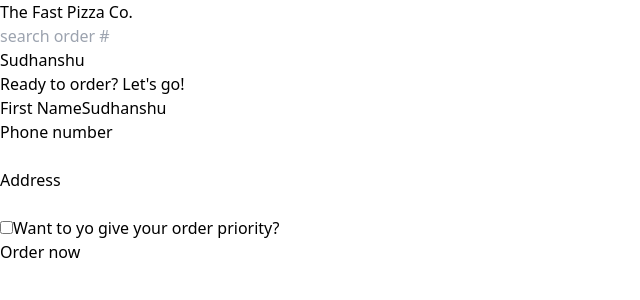
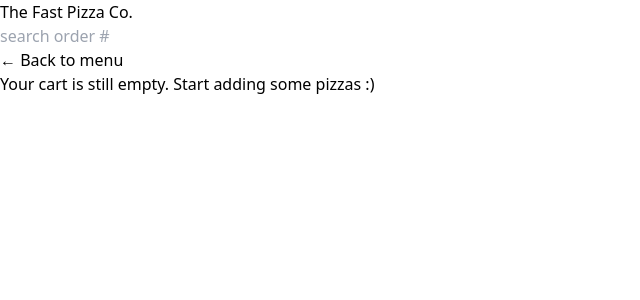
Before and after one commit to Persephones-hades101/the-fast-pizza, a React (Vite) app: page /order/new in a window 1280 px wide. Shown: the top 300 px of the page, without its empty margins (0-640 px from the left). Built offline with nearby package versions, Linux system fonts and the light colour scheme.

Commit message:
fixed more cart related issues

```diff
--- a/src/features/cart/CartOverview.jsx
+++ b/src/features/cart/CartOverview.jsx
@@ -1,6 +1,7 @@
 import { useSelector } from "react-redux";
 import { Link } from "react-router-dom";
 import { formatCurrency } from "../../utils/helpers";
+import { getTotalCartPrice } from "./cartSlice";
 
 function CartOverview() {
   const numPizzas = useSelector((store) =>
@@ -8,11 +9,7 @@
       return total + curr.quantity;
     }, 0),
   );
-  const totalPrice = useSelector((store) =>
-    store.cart.cart.reduce((total, curr) => {
-      return total + curr.totalPrice;
-    }, 0),
-  );
+  const totalPrice = useSelector(getTotalCartPrice);
 
   if (!numPizzas) return null;
 
--- a/src/features/cart/cartSlice.js
+++ b/src/features/cart/cartSlice.js
@@ -43,6 +43,12 @@
   return store.cart.cart.find((item) => item.pizzaId === id)?.quantity ?? 0;
 };
 
+export const getTotalCartPrice = (store) => {
+  return store.cart.cart.reduce((total, curr) => {
+    return total + curr.totalPrice;
+  }, 0);
+};
+
 export const {
   addItem,
   deleteItem,
--- a/src/features/order/CreateOrder.jsx
+++ b/src/features/order/CreateOrder.jsx
@@ -3,6 +3,10 @@
 import { createOrder } from "../../services/apiRestaurant";
 import Button from "../../UI/Button";
 import { useSelector } from "react-redux";
+import EmptyCart from "../cart/EmptyCart";
+import store from "../../store";
+import { clearCart, getTotalCartPrice } from "../cart/cartSlice";
+import { formatCurrency } from "../../utils/helpers";
 
 // https://uibakery.io/regex-library/phone-number
 const isValidPhone = (str) =>
@@ -10,39 +14,21 @@
     str,
   );
 
-const fakeCart = [
-  {
-    pizzaId: 12,
-    name: "Mediterranean",
-    quantity: 2,
-    unitPrice: 16,
-    totalPrice: 32,
-  },
-  {
-    pizzaId: 6,
-    name: "Vegetale",
-    quantity: 1,
-    unitPrice: 13,
-    totalPrice: 13,
-  },
-  {
-    pizzaId: 11,
-    name: "Spinach and Mushroom",
-    quantity: 1,
-    unitPrice: 15,
-    totalPrice: 15,
-  },
-];
-
 function CreateOrder() {
+  const [withPriority, setWithPriority] = useState(false);
   const navigation = useNavigation();
   const isSubmitting = navigation.state === "submitting";
   const formErrors = useActionData();
   const username = useSelector((store) => store.user.username);
+  const cart = useSelector((store) => store.cart.cart);
+  const totalCartPrice = useSelector(getTotalCartPrice);
+  // console.log(totalCartPrice);
 
-  // console.log(navigation)
-  // const [withPriority, setWithPriority] = useState(false);
-  const cart = fakeCart;
+  if (!cart.length) return <EmptyCart />;
+
+  const totalPrice = (
+    withPriority ? totalCartPrice * 1.2 : totalCartPrice
+  ).toFixed(2);
 
   return (
     <div className="px-4 py-6">
@@ -90,8 +76,8 @@
             name="priority"
             id="priority"
             className="h-6 w-6 accent-yellow-400 focus:outline-none focus:ring focus:ring-yellow-400 focus:ring-offset-1"
-            // value={withPriority}
-            // onChange={(e) => setWithPriority(e.target.checked)}
+            value={withPriority}
+            onChange={(e) => setWithPriority(e.target.checked)}
           />
           <label htmlFor="priority" className="font-medium">
             Want to yo give your order priority?
@@ -101,7 +87,9 @@
         <div>
           <input type="hidden" name="cart" value={JSON.stringify(cart)} />
           <Button disabled={isSubmitting} type="primary">
-            {isSubmitting ? "Placing order..." : "Order now"}
+            {isSubmitting
+              ? "Placing order..."
+              : `Order now for ${formatCurrency(totalPrice)}`}
           </Button>
         </div>
       </Form>
@@ -116,7 +104,7 @@
   const order = {
     ...data,
     cart: JSON.parse(data.cart),
-    priority: data.priority === "on",
+    priority: data.priority === "true",
   };
 
   const errors = {};
@@ -129,6 +117,8 @@
 
   const newOrder = await createOrder(order);
 
+  store.dispatch(clearCart());
+
   return redirect(`/order/${newOrder.id}`);
 }
 
--- a/src/features/user/userSlice.js
+++ b/src/features/user/userSlice.js
@@ -23,7 +23,7 @@
 // }
 
 const initialState = {
-  username: "Sudhanshu",
+  username: "",
 };
 
 const userSlice = createSlice({
```
